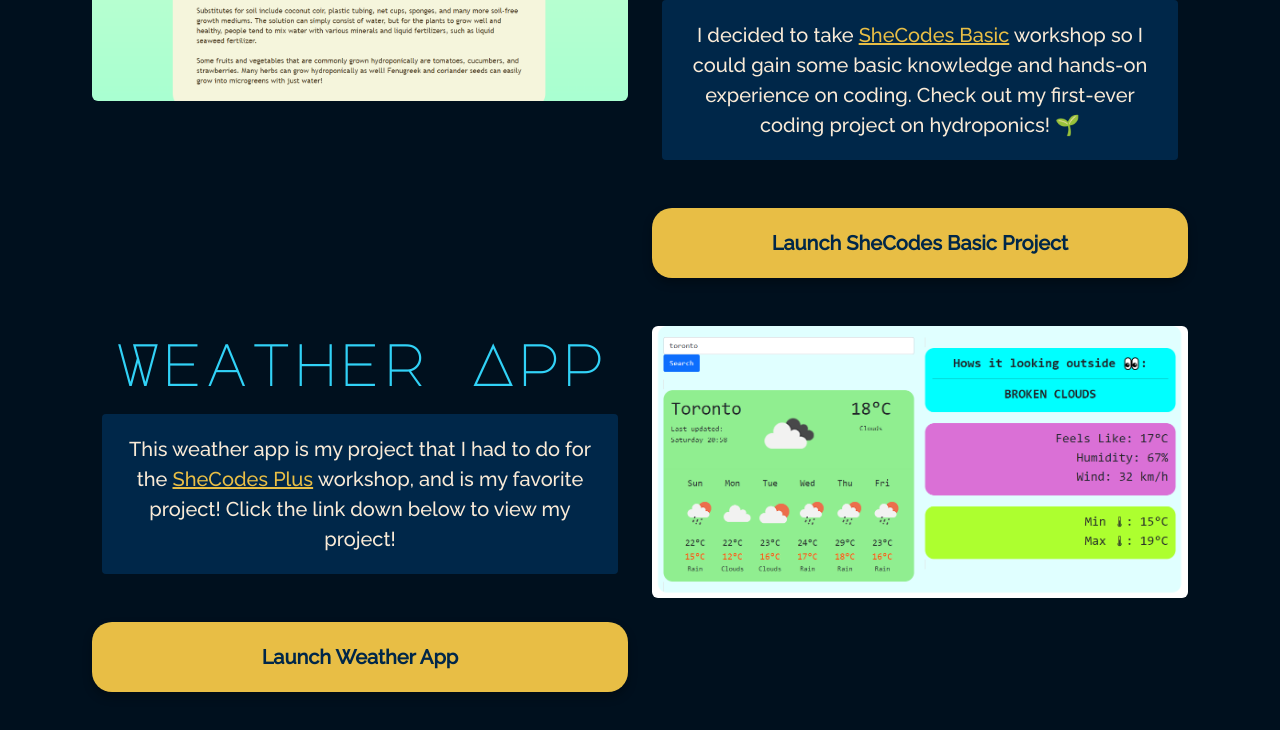
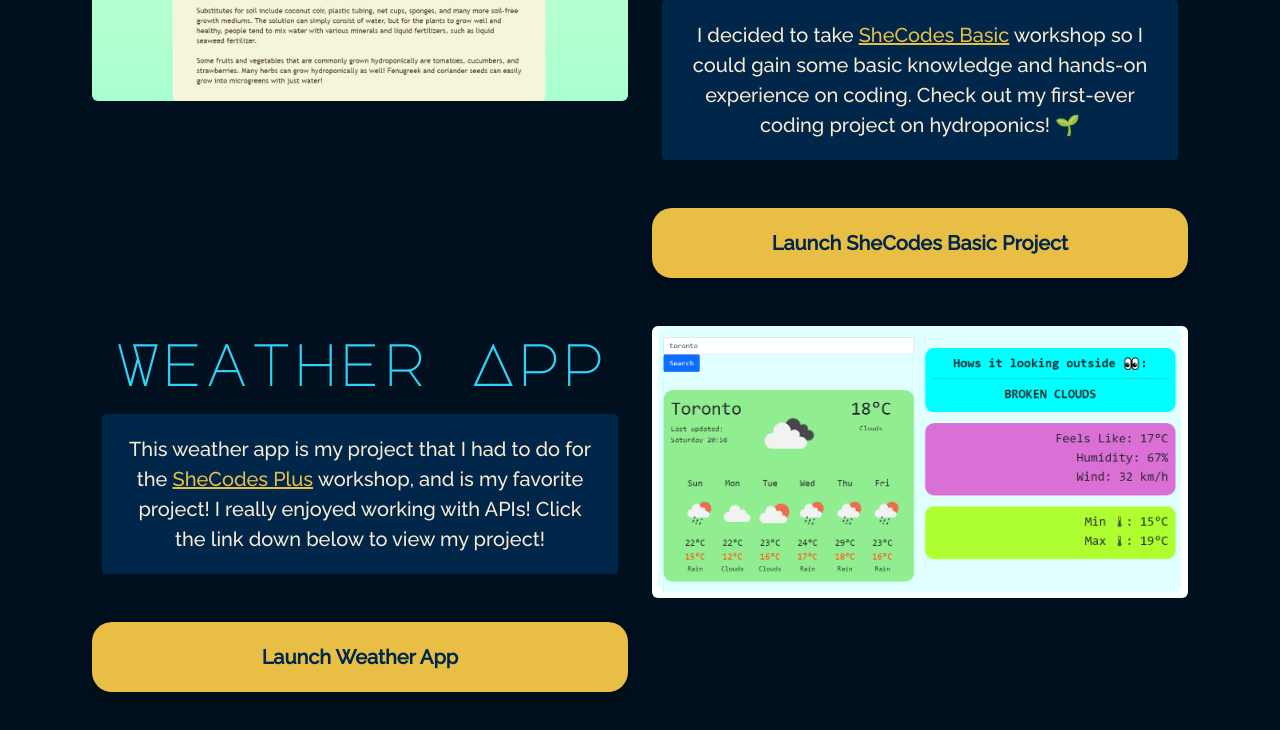
Before and after one commit to elek24/Responsive, a plain HTML site: page index.html in a window 1280 px wide. Shown: the part 768-1498 px from the top of the page. Drawn offline with nearby package versions, Linux system fonts and the light colour scheme.

Commit message:
Update index.html

```diff
--- a/index.html
+++ b/index.html
@@ -115,7 +115,7 @@
               target="_blank"
               >SheCodes Plus</a
             >
-            workshop, and is my favorite project! Click the link down below to
+            workshop, and is my favorite project! I really enjoyed working with APIs! Click the link down below to
             view my project!
           </p>
           <div class="mb-5 mt-5">
```
